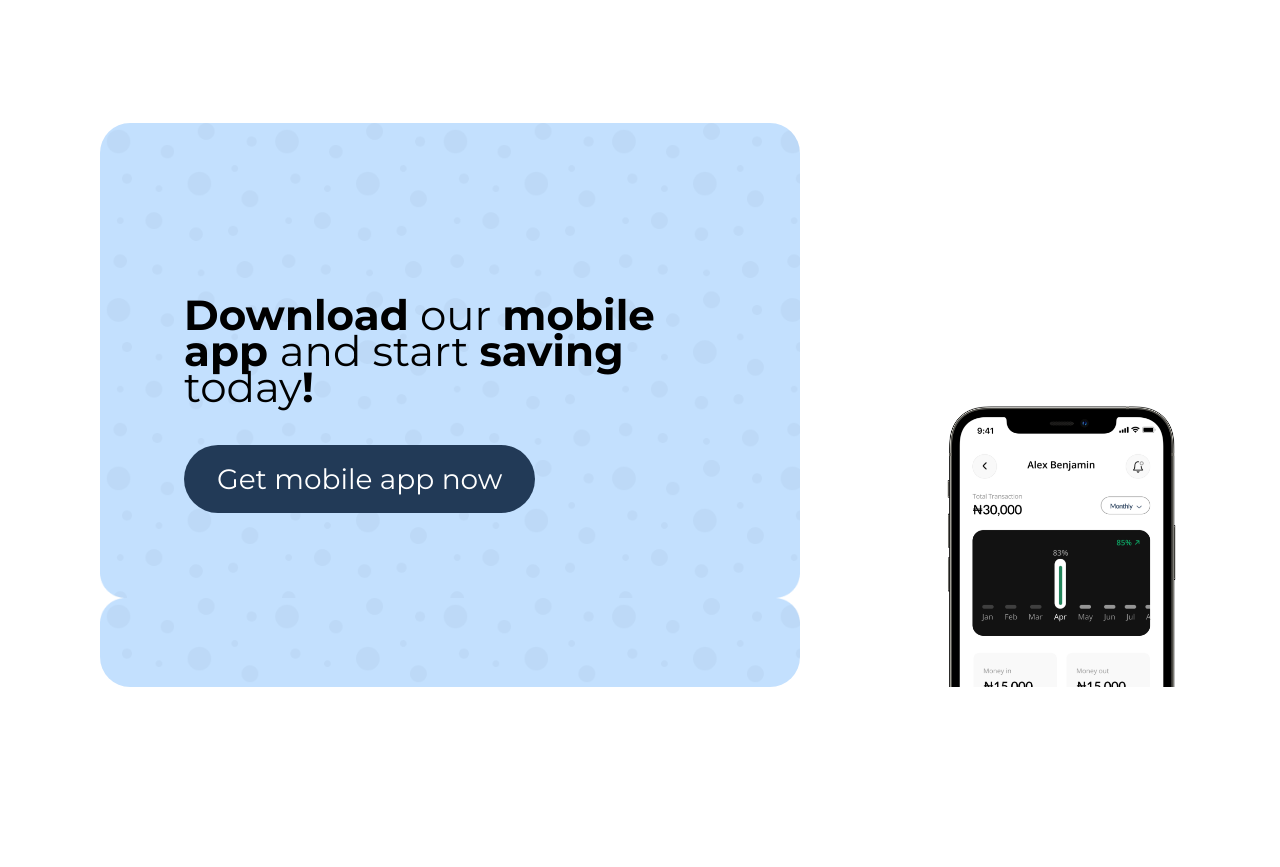
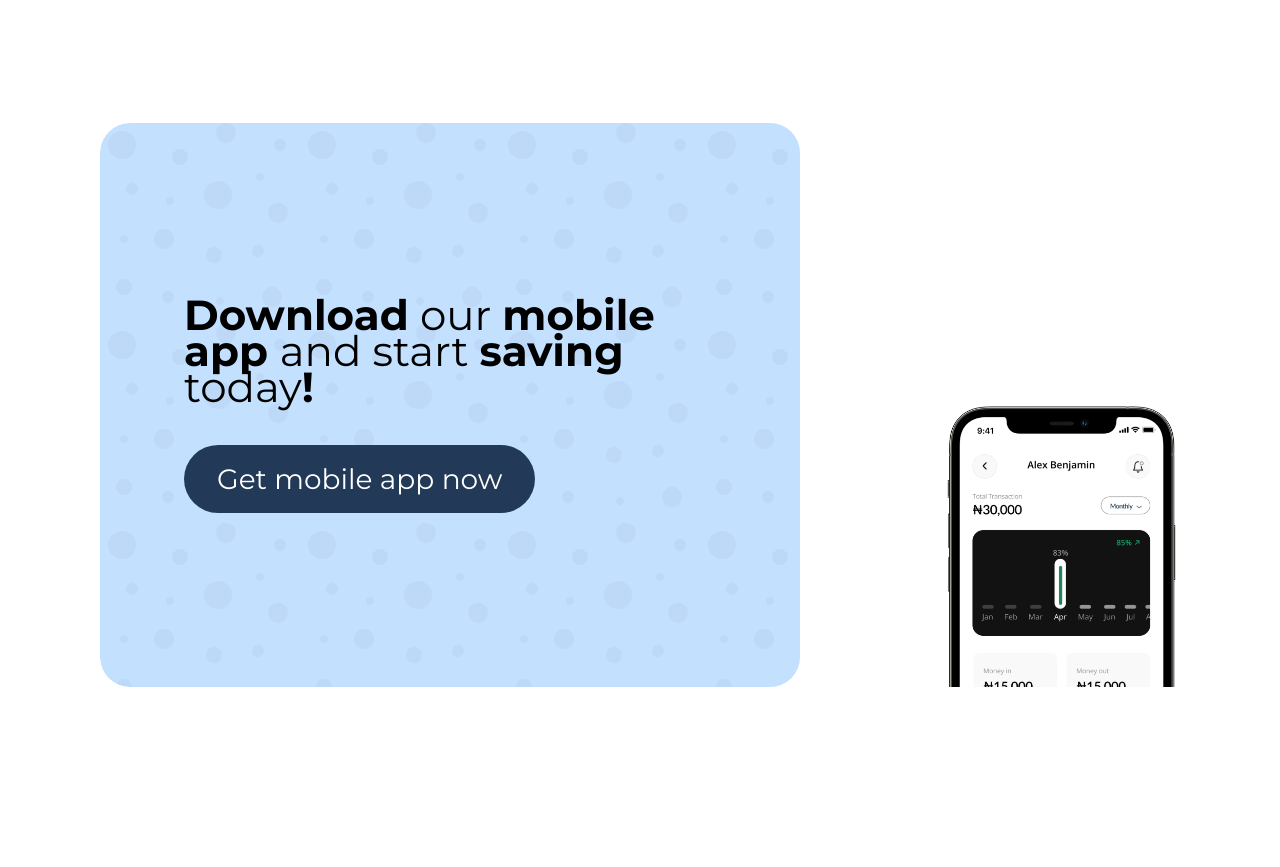
Before and after one commit to CodeBstack/swidex-website, a Next.js app: page / in a window 1280 px wide. Shown: the part 5040-5907 px from the top of the page. Built offline with nearby package versions, Linux system fonts and the light colour scheme.

Commit message:
fix: design

```diff
--- a/src/pages/index.jsx
+++ b/src/pages/index.jsx
@@ -18,7 +18,7 @@ export default function Home() {
 
   useEffect(() => {
     const handleScrollButtonVisibility = () => {
-      window.pageYOffset > 300
+      window.pageYOffset > 500
         ? setNavBg(true)
         : setNavBg(false);
     };
@@ -34,7 +34,7 @@ export default function Home() {
         handleScrollButtonVisibility
       );
     };
-  }, []);
+  }, [navBg]);
 
   return (
     <div className="max-w-[1750px] mx-auto">
@@ -44,7 +44,7 @@ export default function Home() {
       ></div>
 
       <nav className={`xl:hidden fixed px-4 sm:px-6 md:px-10 xl:px-[100px] transition-all duration-300 ease-in ${navBg && 'bg-[#ffffff] shadow'} z-[100] w-full top-0 flex justify-between items-center py-3 md:py-4 lg:py-[24px]`}>
-        <Link href='/' className=" z-[100] flex1 pt[37px]">
+        <Link href='/' className=" z-[100] flex-1 pt[37px]">
           <LogoIcon width={'60'} height={'60'} />
         </Link>
         <div className="flex-1 hidden text-base lg:text-lg md:flex justify-between  pt[51px] pb[46px] ">
--- a/src/pages/scenes/WhereDoYouFall/index.jsx
+++ b/src/pages/scenes/WhereDoYouFall/index.jsx
@@ -46,7 +46,7 @@ const WhereDoYouFallSection = () => {
                 </div>
 
                 <div className="flex-1 flex flex-col xl:flex-row gap-16 xl:gap-36 2xl:gap-[200px]">
-                    <div className="bg-download-bg bg-contain self-center flex flex-col justify-center max-w-[700px] 2xl:max-w-[831px] h-[380px] lg:h-[564px] p-6 sm:p-10 md:p-16 xl:px-[84px] rounded-2xl md:rounded-[30px]">
+                    <div className="bg-download-bg bg-cover self-center flex flex-col justify-center max-w-[700px] 2xl:max-w-[831px] h-[380px] lg:h-[564px] p-6 sm:p-10 md:p-16 xl:px-[84px] rounded-2xl md:rounded-[30px]">
                         <h3 className="font-normal text-2xl md:text-3xl lg:text-[42px] text-black mb-10">
                             <span className="font-bold">Download</span> {" "}
                             our <span className="font-bold">mobile app </span> {" "}
```
